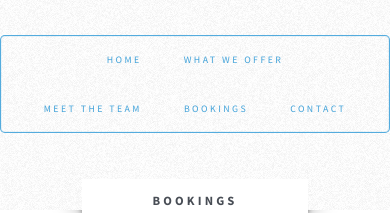
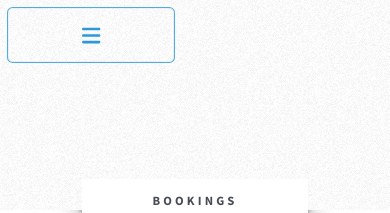
Before and after one commit to Kingtim11/move-it-sports-coaching, a React (Create React App) app: page /bookings in a window 390 px wide. Shown: the top 213 px of the page. Built offline with nearby package versions, Linux system fonts and the light colour scheme.

Commit message:
Navbar updated to be reactive with screen size

```diff
--- a/src/components/Navbar.jsx
+++ b/src/components/Navbar.jsx
@@ -1,37 +1,43 @@
 import React from 'react';
+import { useState } from 'react';
 import { Link } from 'react-router-dom';
+import { FontAwesomeIcon } from '@fortawesome/react-fontawesome';
+import { faBars } from '@fortawesome/free-solid-svg-icons';
 import '../styles/Navbar.css';
 
+
 function Navbar() {
+    const [isNavExpanded, setIsNavExpanded] = useState(false);
+
+    function handleClick() {
+        setIsNavExpanded(!isNavExpanded);
+        if (!isNavExpanded) {
+            document.body.setAttribute('id', 'nav-expanded');
+          } else {
+            document.body.setAttribute('id', 'nav-menu');
+          }
+    }
+
     return (
-        <nav>
-            <ul>
-                <li className="current"><Link to="/">Home</Link></li>
-                <li>
-                    <Link to="/">What we offer</Link>
+            <nav className='navigation'>
+                <div className='nav-button-container'>
+                    <button className='nav-icon' onClick={handleClick}>
+                        <FontAwesomeIcon  icon={faBars} size='xl' color='#2e99d6' />
+                    </button>
+                </div>
+
+                    <div className={
+                        isNavExpanded ? 'nav-menu expanded' : 'nav-menu'
+                    }>
                     <ul>
-                        <li><Link to="/">Holiday camp</Link></li>
-                        <li><Link to="/">Dodgeball camp</Link></li>
-                        <li><Link to="/">Birthday parties</Link></li>
-                        <li>
-                            <Link to="/">Team training</Link>
-                            <ul>
-                                <li><Link to="/">Lorem dolor</Link></li>
-                                <li><Link to="/">Amet consequat</Link></li>
-                                <li><Link to="/">Magna phasellus</Link></li>
-                                <li><Link to="/">Etiam nisl</Link></li>
-                                <li><Link to="/">Sed feugiat</Link></li>
-                            </ul>
-                        </li>
-                        <li><Link to="/">one to one</Link></li>
+                        <li className="current"><Link to="/" onClick={handleClick}>Home</Link></li>
+                        <li><Link to="/" onClick={handleClick}>What we Offer</Link></li>
+                        <li><Link to="/" onClick={handleClick}>Meet the team</Link></li>
+                        <li><Link to="/bookings" onClick={handleClick}>Bookings</Link></li>
+                        <li><Link to="/" onClick={handleClick}>Contact</Link></li>
                     </ul>
-                </li>
-                <li><Link to="/">Meet the team</Link></li>
-                <li><Link to="/bookings">Bookings</Link></li>
-                <li><Link to="/">Contact</Link></li>
-            </ul>
-
-        </nav>
+                </div>
+            </nav>
 
     );
 }
--- a/src/styles/Navbar.css
+++ b/src/styles/Navbar.css
@@ -1,11 +1,10 @@
-nav {
+.navigation {
     font-family: 'Times New Roman', Times, serif;
     margin: 0;
     padding: 0;
     border: 0;
     font-size: 100%;
     font: inherit;
-    vertical-align: baseline;
     position: absolute;
     display: block;
     top: 2.5em;
@@ -16,21 +15,21 @@ nav {
         ol, ul {
             list-style: none;
         }
-nav > ul {
+            .nav-menu > ul {
                 display: inline-block;
                 border-radius: 0.35em;
                 box-shadow: inset 0px 0px 1px 1px rgba(46,153,214, 0.9);
                 padding: 0 1.5em 0 1.5em;
             }
-nav > ul > li {
+                .nav-menu > ul > li {
                     display: inline-block;
                     text-align: center;
                     padding: 0 1.5em 0 1.5em;
                 }
-nav > ul > li > ul {
+                    .nav-menu > ul > li > ul {
                         display: none;
                     }
-nav > ul > li > a, nav > ul > li > span {
+                        .nav-menu > ul > li > a, .nav-menu > ul > li > span {
                             display: block;
                             color: #eee;
                             color: rgba(46,153,214, 0.9);
@@ -47,58 +46,83 @@ nav > ul > li > a, nav > ul > li > span {
                             transition: all .25s ease-in-out;
                             outline: 0;
                         }
-nav > ul > li:hover > a {
+                            .nav-menu > ul > li:hover > a {
                                 color: #2e99d6;
                                 transform: scale(1.5);
                             }
-nav > ul > li.active > a, nav > ul > li.active > span {
+                                .nav-menu > ul > li.active > a, .nav-menu > ul > li.active > span {
                                     color: #2e99d6;
                                 }
-.dropotron {
 
-    background-color: rgba(46,153,214, 0.9);
-    padding: 1.25em 1em 1.25em 1em;
-    border-radius: 0.35em;
-    box-shadow: inset 0px 0px 1px 1px rgba(255, 255, 255, 0.25);
-    min-width: 12em;
-    text-align: left;
-    margin-top: -1.25em;
-    margin-left: -1px;
-    list-style: none;
+                                @media screen and (min-width: 736px) {
+                                    .nav-button-container {
+                                        display: none;
+                                    }
                                 }
 
-    .dropotron.level-0 {
-        margin-top: -1px;
-        margin-left: 0;
-        border-top-left-radius: 0;
-        border-top-right-radius: 0;
+                                @media screen and (max-width: 736px) {
+                                    /*Set the nav menu when the screen size is smaller than 736px*/
+
+                                    .nav-menu.expanded ul {
+                                        display: flex;
+                                        position: fixed;
+                                    }
+                                    .nav-menu ul {
+                                        position: fixed;
+                                        display: none;
+                                        flex-direction: column;
+                                        width: 275px;
+                                        height: fit-content;
+                                        background-color: #2e99d6;
+                                        color: #eee;
+                                        transition: transform 0.5s ease;
+                                        height: 100%;
+                                        overflow-y: auto;
+                                        top: 0;
+                                        z-index: 10002;
+                                        box-shadow: inset -3px 0px 4px 0px rgba(0, 0, 0, 0.1);
+                                    }
+                                    .nav-menu > ul > li > a{
+                                        color: #eee;
+                                    }
+                                    .nav-menu > ul > li:hover > a {
+                                        color: #eee;
+                                        transform: scale(1.5);
+                                    }
+                                        .nav-menu > ul > li.active > a, .nav-menu > ul > li.active > span {
+                                            color: #eee;
                                         }
 
-    .dropotron a, .dropotron span {
-        -moz-transition: all .25s ease-in-out;
-        -webkit-transition: all .25s ease-in-out;
-        -ms-transition: all .25s ease-in-out;
-        transition: all .25s ease-in-out;
-        display: block;
-        color: #eee;
-        color: rgba(255, 255, 255, 0.75);
-        text-transform: uppercase;
-        text-decoration: none;
-        font-size: 0.7em;
-        letter-spacing: 0.25em;
-        border-top: solid 1px rgba(255, 255, 255, 0.15);
-        line-height: 3em;
+                                    /*Button icon for the small screen nav menu*/
+                                    .nav-button-container {
+                                        display: flex;
+                                        position: absolute;
+                                        top: -2em;
+                                        left: 0.5em;
+                                    }
+                                        .nav-icon {
+                                            display: flex;
+                                            position: relative;
+                                            align-items: center;
+                                            justify-content: center;
+                                            width: 1em;
+                                            border-radius: 0.35rem;
+                                            box-shadow: inset 0px 0px 1px 1px rgba(46,153,214, 0.9);
+                                            background-color: rgba(46,153,214, 0);
+                                        }
+                                        .nav-icon:hover {
+                                            color: #2e99d6;
+                                            background-color: rgba(46,153,214, 0);
+                                            transform: scale(1.1);
+                                        }
+                                        #nav-menu {
+                                            transform: translateX(0);
+                                        }
+                                        #nav-expanded #page-wrapper {
+                                            transform: translateX(275px);
+                                        }
+                                        #nav-expanded .nav-button-container {
+                                            transform: translateX(275px);
                                         }
 
-    .dropotron li {
-        padding-left: 0;
                                     }
-
-        .dropotron li:first-child a, .dropotron li:first-child span {
-            border-top: 0;
-        }
-
-        .dropotron li:hover > a, .dropotron li:hover > span {
-            color: #fff;
-            scale: 1.05;
-        }
```
Lines whose indentation alone changed are shown as unchanged.
